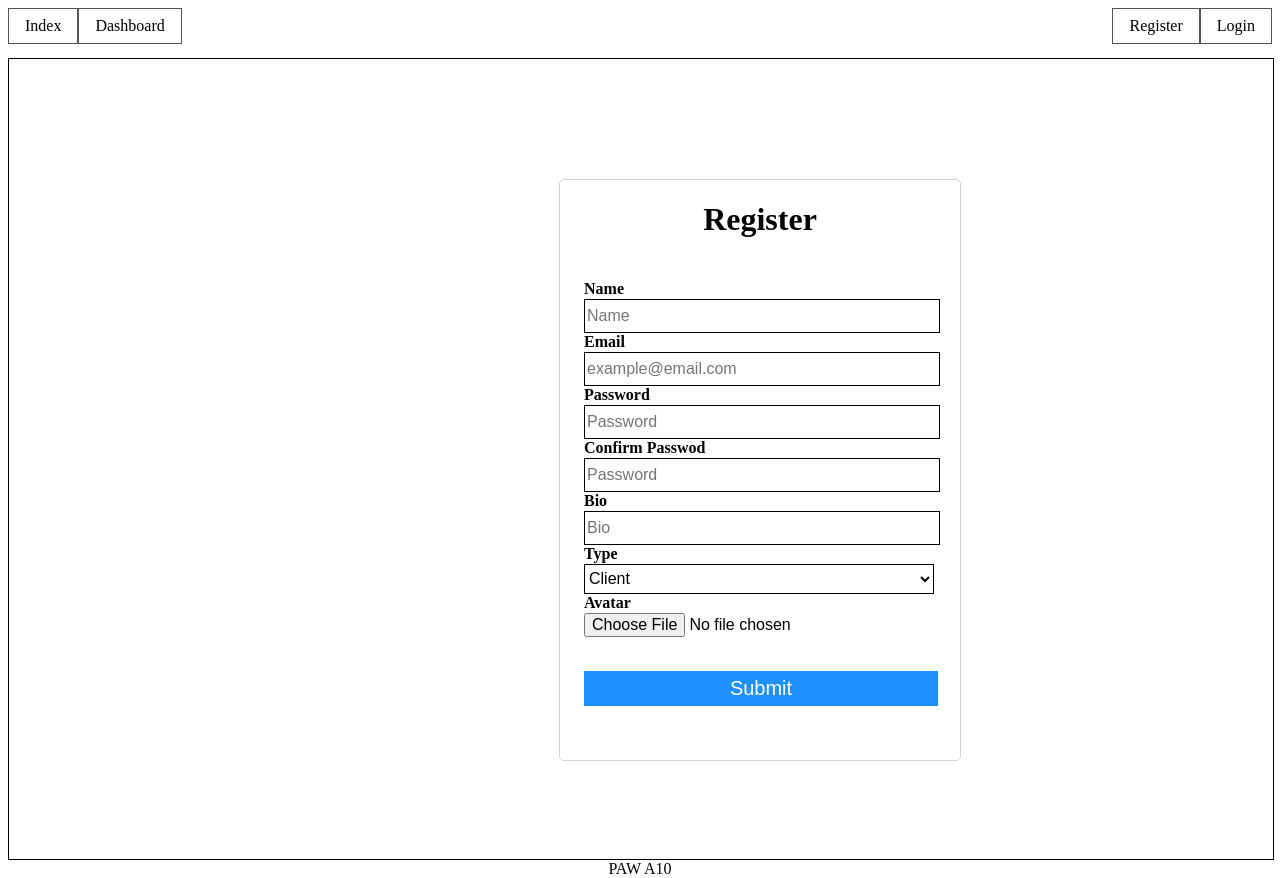
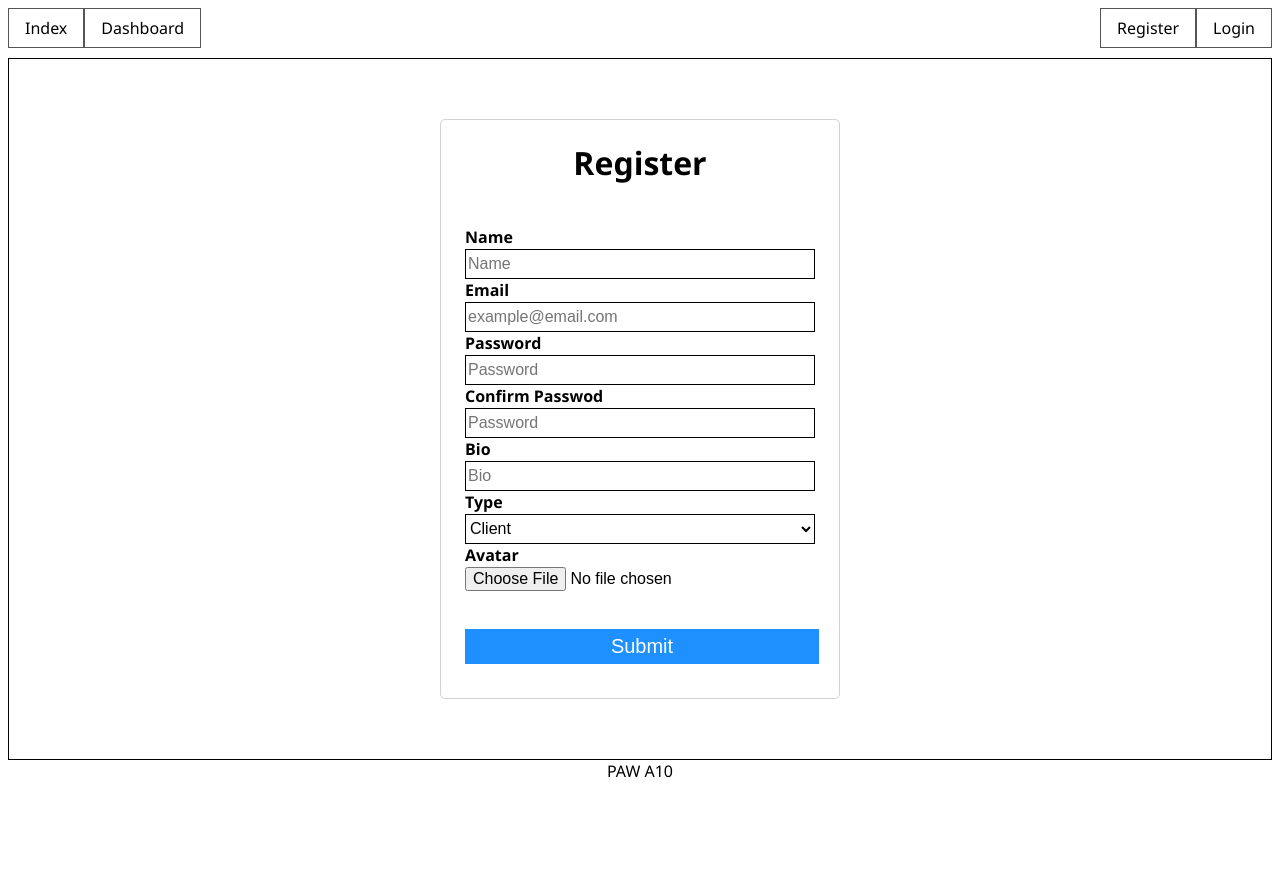
Before and after one commit to willnode/PAW2020-1-A10, a PHP site: page /register.php in a window 1280 px wide. After the commit the page ends 778 px from the top, so only its background shows below. Run offline with PHP 8.4, Linux system fonts and the light colour scheme.

Commit message:
Koreksi CSS + HTML

```diff
--- a/style.css
+++ b/style.css
@@ -1,5 +1,10 @@
-html {
+* {
+    box-sizing: border-box;
+}
+
+html, body {
     height: 100%;
+    font-family: 'Segoe UI', Tahoma, Geneva, Verdana, sans-serif;
 }
 
 /* -------navbar----------- */
@@ -86,19 +91,18 @@ li a:hover {
 }
 
 .content {
-    height: 800px;
-    width: 100%;
+    min-height: 80%;
     border: 1px solid;
     margin: auto;
+    padding: 0 16px;
 }
+
 .regisbox {
     width: 400px;
     height: 580px;
     border: 1px solid #d2d2d2;
     border-radius: 5px;
-    margin-top: 120px;
-    margin-right: 500px;
-    margin-left: 550px;
+    margin: 60px auto;
   }
 .regisbox h1 {
     color: black;
@@ -110,9 +114,7 @@ li a:hover {
     height: 350px;
     border: 1px solid #d2d2d2;
     border-radius: 5px;
-    margin-top: 120px;
-    margin-right: 500px;
-    margin-left: 550px;
+    margin: 60px auto;
   }
 .loginbox h1 {
     color: black;
@@ -140,7 +142,7 @@ li a:hover {
     font-size: 16px;
     background: transparent;
   }
-  .ava {
+.ava {
     width: 350px ;
     margin-top: 1px;
     margin-left: 19px;
--- a/view/beranda.inc
+++ b/view/beranda.inc
@@ -5,7 +5,7 @@
 <body>
     <?php include "navbar.inc"; ?>
     <div class="content">
-        Beranda
+        <h1>Beranda</h1>
     </div>
     <?php include "footer.inc"; ?>
 </body>
--- a/view/dashboard.inc
+++ b/view/dashboard.inc
@@ -5,10 +5,7 @@
 <body>
 	<?php include "navbar.inc"; ?>
 	<div class="content">
-		<?php echo "Email =" . $_SESSION['email']; ?>
-		<?php echo "</br>Nama =" . $_SESSION['nama']; ?>
-		<?php echo "</br>bio =" . $_SESSION['bio']; ?>
-		<?php echo "</br>Type =" . $_SESSION['type']; ?>
+		<h1>Dashboard</h1>
 		<?php
 		$statement = $dbc->query("SELECT * from topic");
 		foreach ($statement as $data) :
--- a/view/topik.inc
+++ b/view/topik.inc
@@ -4,7 +4,10 @@
 
 <body>
     <?php include "navbar.inc"; ?>
-    <?= $topic ['title']?>
+    <div class="content">
+        <h1><?= $topic ['title']?></h1>
+        <a href="thread.php">Diskusi Baru</a>
+    </div>
     <?php include "footer.inc"; ?>
 </body>
 
```
Also changed, not shown: topik.php (+4 -4 lines).
